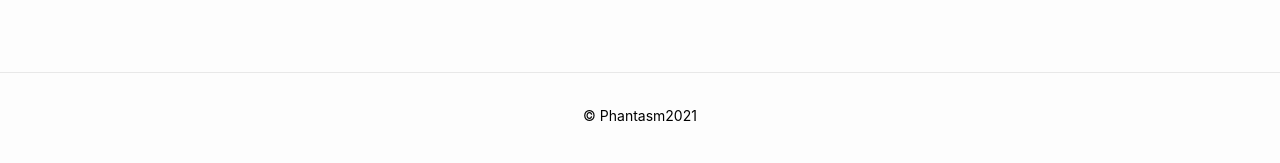
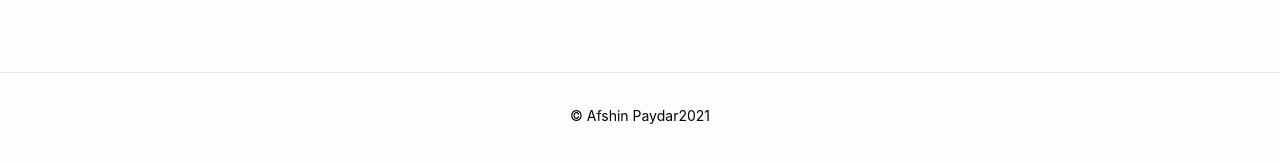
Before and after one commit to afshinpaydar-binary/blog, a Jekyll site: the page built from index.markdown, in a window 1280 px wide. Shown: the part 727-890 px from the top of the page. Built offline with Jekyll 4.4.1, drawn with Linux system fonts in a browser that asks for light colours; nearby versions of some CDN libraries; part of the change alters nothing that is shown.

Commit message:
youtube page
Signed-off-by: afshin paydar <afshin.paydar@binary.com>

```diff
--- a/_config.yml
+++ b/_config.yml
@@ -1,9 +1,8 @@
 title: PHANTASM
 baseurl: ""
-#repository: afshinpaydar-binary
 email: afshinpaydar@gmail.com
 description: >-
- G33k personal blog
+ Afshin Paydar
 url: "https://www.afshinpaydar.com"
 twitter_username: paydar_afshin
 github_username:  afshinpaydar
@@ -11,9 +10,9 @@ github_username:  afshinpaydar
 
 author: Afshin
 
-copyright: "Phantasm"
+copyright: "Afshin Paydar"
 linkedin_username: afshinpaydar
-youtube_username: Afshin Paydar
+youtube_username: channel/UCNCqCYfnbG_ntWaniX1Gm9A
 
 plugins:
   - jekyll-feed
```
